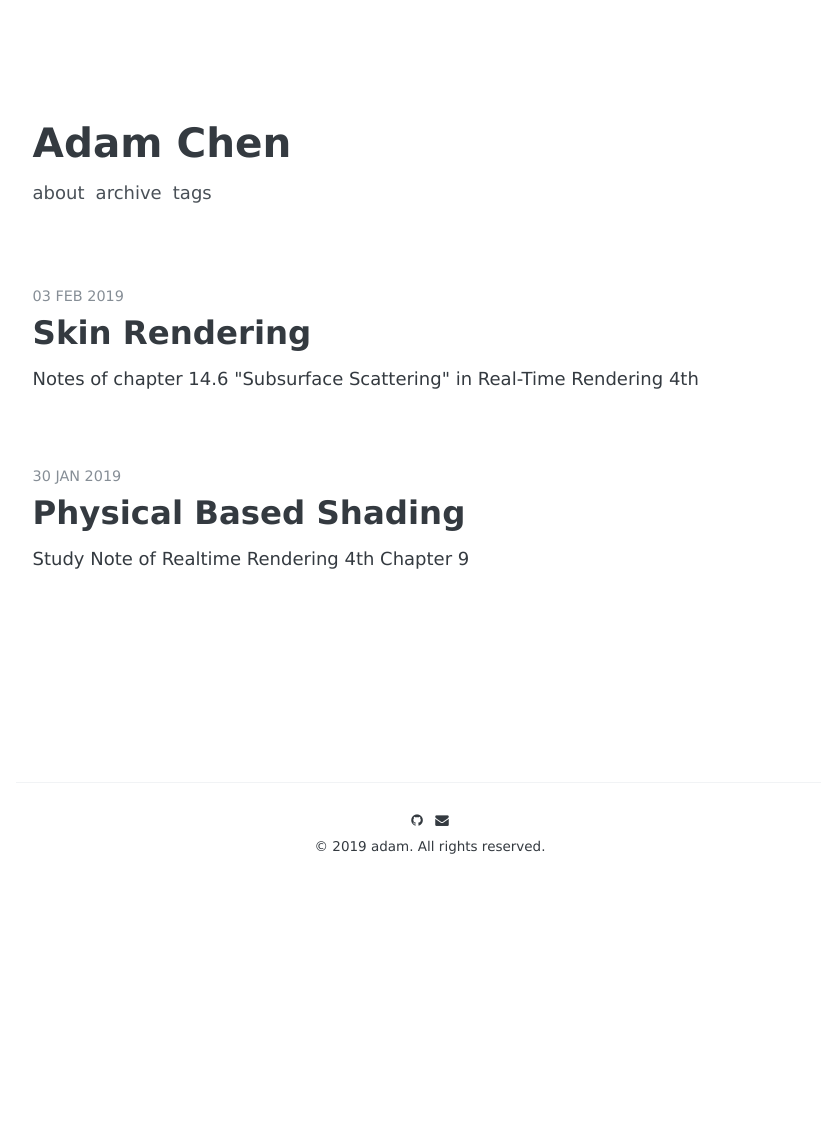
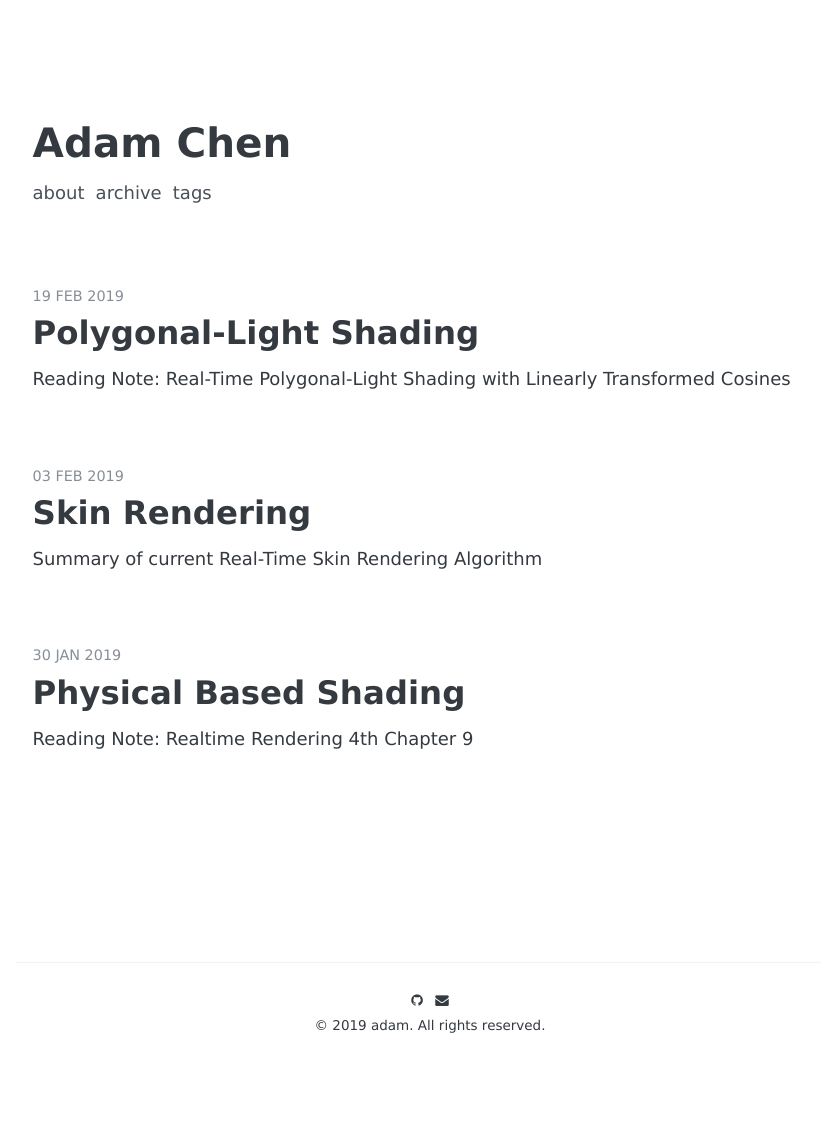
Before and after one commit to Progmdong/Progmdong.github.io, a Jekyll site: the page built from index.html, in a window 1280 px wide. Shown: the whole page, without its empty margins (210-1031 px from the left). Built offline with Jekyll 4.4.1, drawn with Linux system fonts in a browser that asks for light colours; some web fonts are replaced; the list of posts is cut into pages by our own code; before the commit the page ends 947 px from its top, so only the background shows below that.

Commit message:
Add polygon-light shadering

```diff
--- a/_posts/2019-01-30-RTR4_Chap9.md
+++ b/_posts/2019-01-30-RTR4_Chap9.md
@@ -1,7 +1,7 @@
 ---
 layout: post
 title: "Physical Based Shading"
-description: "Study Note of Realtime Rendering 4th Chapter 9"
+description: "Reading Note: Realtime Rendering 4th Chapter 9"
 date: 2019-01-30
 tags: [pbr, note]
 comments: true
--- a/_posts/2019-02-03-Skin_Rendering.md
+++ b/_posts/2019-02-03-Skin_Rendering.md
@@ -1,7 +1,7 @@
 ---
 layout: post
 title: "Skin Rendering"
-description: "Notes of chapter 14.6 \"Subsurface Scattering\" in Real-Time Rendering 4th"
+description: "Summary of current Real-Time Skin Rendering Algorithm"
 date: 2019-02-03
 tags: [skin rendering]
 comments: true
--- /dev/null
+++ b/_posts/2019-02-20-Polygonal_Light_Shading.md
@@ -0,0 +1,89 @@
+---
+layout: post
+title: "Polygonal-Light Shading"
+description: "Reading Note: Real-Time Polygonal-Light Shading with Linearly Transformed Cosines"
+date: 2019-02-19
+tags: [polygonal-light shading]
+comments: true
+share: true
+---
+
+# Reading Note: Real-Time Polygonal-Light Shading with Linearly Transformed Cosines
+## Definition and Properties
+$D_{0}$ denotes the original distribution to be transformed. To generate a new distribution $D_{0}$, a linear transformation represented by a 3x3 matrix $M$ is applied to the direction vector $w_{0}$ of the original distribution $D_{0}$, where we get $w=\frac {Mw_{0}}{\left \|  Mw_{0}\right \|}$.
+<center>
+<img src="http://pm7bm4ebj.bkt.clouddn.com/1550668362167.png">
+</center>
+The magnitude of an LTSD is the magnitude of the original distribution $D_{0}$ in the original direction $w_{0}$ multiplied by the change of solid angle measure due to the distortion of the spherical transformation. It has the closed-form expression:
+<center>
+$$D(w)=D(w_{0})\frac {\partial w_{0}}{\partial w}=D_{0}(\frac {M^{-1}w}{\left \|  M^{-1}w\right \|})\frac {\left |  M^{-1}\right |}{\left \|  M^{-1}w\right \|^{3}}$$
+</center>
+where $\frac {\partial w_{0}}{\partial w}=\frac {\left |  M^{-1}\right |}{\left \|  M^{-1}w\right \|^{3}}$ is the Jacobian of the transformation of normalized direction vectors  $w=\frac {Mw_{0}}{\left \|  Mw_{0}\right \|}$.
+The distribution is invariant to scaling transformations $(M = \lambda I )$ since scaling vectors doesn’t change their directions. Furthermore, rotations only change the orientation of the distribution, not its shape. This is because the Jacobian of the spherical transformation is constant if $M$ is a scaling or rotation matrix: $\frac {\partial w_{0}}{\partial w}=1$.
+The transformed distribution $D$ inherits several properties of the original distribution $D_{0}$. Properties of are listed below:
+- **Normalization** The norm of an LTSD $D$ is the norm of its original distribution $D_{0}$.
+<center>
+$$\int _{\Omega }D(w)dw=\int _{\Omega }D(w_{0})\frac {\partial w_{0}}{\partial w}dw=\int _{\Omega }D_{0}(w_{0})dw_{0}$$
+</center>
+- **Integration over Polygons** The integral of an LTSD $D$ over a polygon $P$ is the integral of the original distribution $D_{0}$ over the polygon $P_{0} = M^{-1}P$ obtained by applying the inverse transformation $M^{-1}$ to each vertex of the polygon:
+<center>
+$$\int _{P}D(w)dw=\int _{P_{0}}D_{0}(w_{0})dw_{0}$$
+</center>
+- **Important Sampling** Because $D$ is $D_{0}$ multiplied by the Jacobian of the transformation, the probability density function(PDF) of the sample $w$ is exactly $D(w)$.
+<center>
+$PDF(w_{0})=D_{0}(w_{0}) \Rightarrow PDF(w)=D_{0}(w_{0})\frac {\partial w_{0}}{\partial w}=D(w)$
+</center>
+## Approximating Physically Based BRDFs with Linearly Transformed Cosines
+
+Define the original distribution $D_{0}$ which is a normalized clamped cosine distribution in the hemisphere given by the z-direction:
+<center>
+$$D_{0}(w_{0} = (x, y, z)) = \frac{1}{\pi}max(0, z)$$
+</center>
+<center>
+<img src="http://pm7bm4ebj.bkt.clouddn.com/1550584536812.png">
+</center>
+Approximate the spherical functions given by the cosine-weighted GGX BRDFs over the light directions $w_{l}$:
+<center>
+$$D \approx f(w_{v}, w_{l}) cos\theta _{l}$$
+</center>
+Assume an isotropic material, the BRDF depends on the incident direction $w_{v} = (sin\theta _{v}, 0, cos\theta _{v})$ and the roughness parameter $\alpha$.  A matrix $M$ could yield the best fit with a Linearly Transformed Cosine. Because of the planar symmetry of isotropic BRDFs and Linearly Transformed Cosine's scale invariant,  the Matrix $M$ can be represented as:
+<center>
+$$M =\begin{bmatrix}
+a&0&b\\
+0&c&0\\
+d&0&1
+\end{bmatrix}$$
+</center>
+So only 4 parameters need to be fitted. More detail about the representation and storage, please see the paper.
+## Real-Time Polygonal-Light Shading with Linearly Transformed Cosines
+Shading with diffuse polygonal lights means computing the illumination integral over a polygonal domain:
+<center>
+$$I = \int_{P}L(w_{l})f(w_{v}, w_{l}) cos\theta _{l}dw_{l}$$
+</center>
+then an approximation can be derived:
+<center>
+$$I = \int_{P}L(w_{l})f(w_{v}, w_{l}) cos\theta _{l}dw_{l} \approx \int_{P}L(w_{l})D(w_{l})dw_{l}$$
+</center>
+### Shading with Constant Polygonal Lights
+If the radiance emitted by the polygonal light is spatially constant, it means $L(w_{l})=L$. Then it becomes a separable multiplication factor of the integral:
+ <center>
+$$I \approx \int_{P}L(w_{l})D(w_{l})dw_{l} = L\int_{P}D(w_{l})dw_{l}$$
+</center>
+because we have the polygonal integration property above, the integration can be simplified to:
+<center>
+$\int _{P}D(w)dw=\int _{P_{0}}D(w_{0})dw_{0}=E(P_{0})$
+</center>
+where $E$ is the irradiance of the polygon $P_{0} = M^{-1}P$. Since $D_{0}$ is a clamped cosine distribution, its integral over a polygon is the irradiance of this polygon, which has a closed-form expression:
+<center>
+$$E(p_{1},...,p_{n})=\frac {1}{2\pi }\sum _{i=1}^{n}acos(\left \langle \boldsymbol{p}_{i}, \boldsymbol{p}_{j}\right \rangle)\left \langle \frac{\boldsymbol{p_{i}}\times \boldsymbol{p_{j}}}{\left \|  \boldsymbol{p_{i}}\times \boldsymbol{p_{j}}\right \|}, \begin{bmatrix}
+0\\
+0\\
+1
+\end{bmatrix}\right \rangle$$
+</center>
+with $j = (i + 1)\space mod\space n$.
+### Shading with Textured Polygonal Lights
+
+## Reference
+
+Eric Heitz, J., S., D. Real-Time Polygonal-Light Shading with Linearly Transformed Cosines
```
